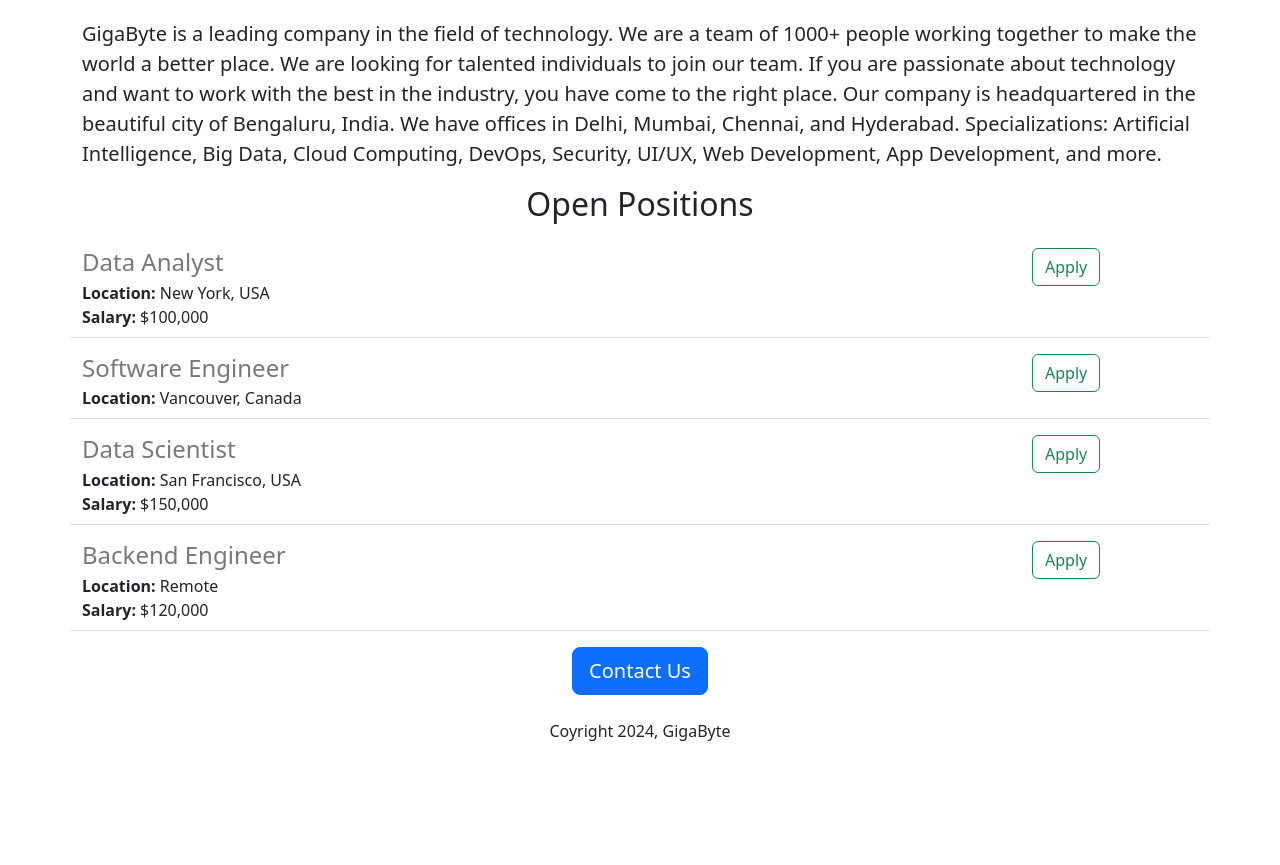
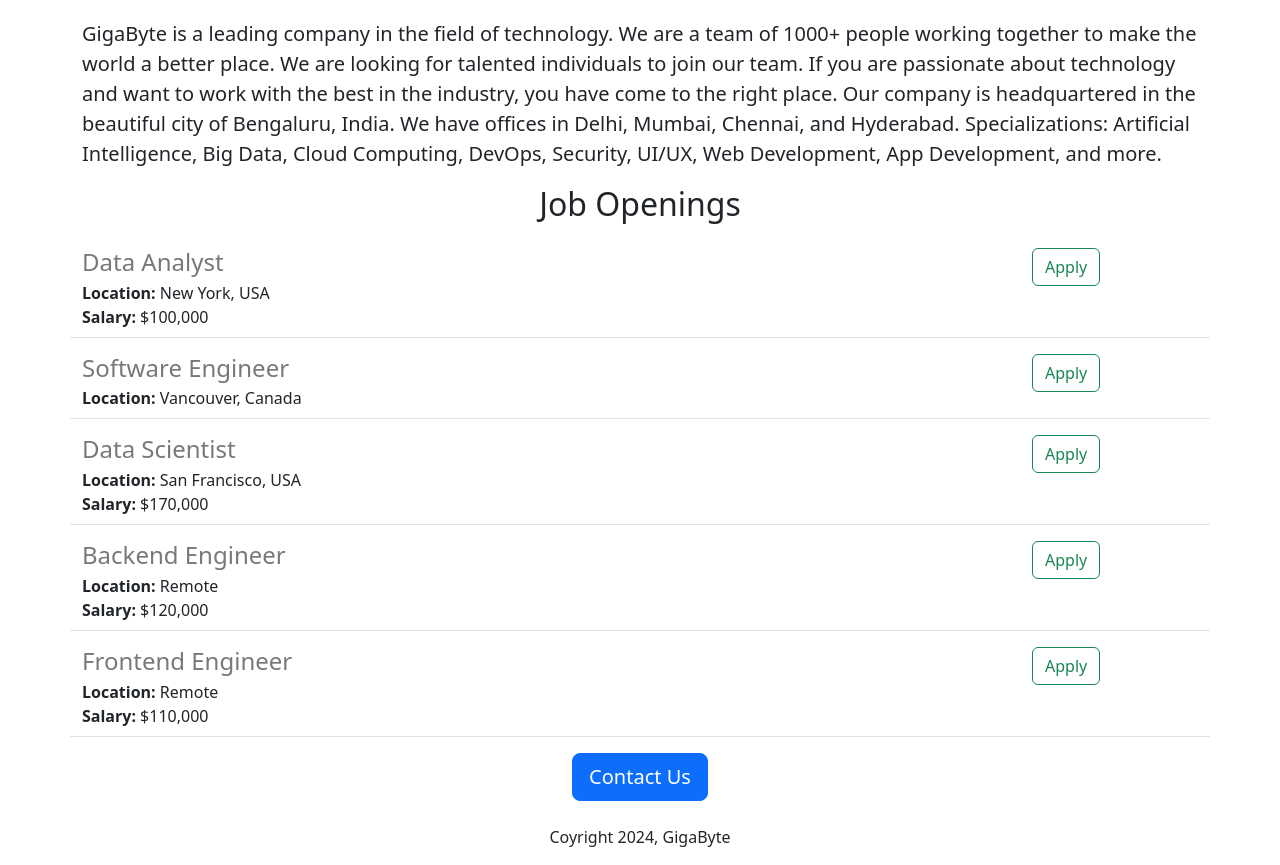
Before and after one commit to TheBearguy/GigaByte-Careers-Website, a Flask app: page / in a window 1280 px wide. Shown: the part 491-1356 px from the top of the page. Before the commit the page ends 1232 px from the top, so only its background shows below. Run offline with Flask 3, Linux system fonts and the light colour scheme.

Commit message:
made some changs

```diff
--- a/app.py
+++ b/app.py
@@ -19,13 +19,19 @@
         "id": 3,
         "title": "Data Scientist",
         "location": "San Francisco, USA",
-        "salary": "$150,000"
+        "salary": "$170,000"
     },
     {
         "id": 4,
         "title": "Backend Engineer",
         "location": "Remote",
         "salary": "$120,000"
+    },
+    {
+        "id": 5,
+        "title": "Frontend Engineer",
+        "location": "Remote",
+        "salary": "$110,000"
     }
 ]
 
--- a/templates/home.html
+++ b/templates/home.html
@@ -22,7 +22,7 @@
         Our company is headquartered in the beautiful city of Bengaluru, India. We have offices in Delhi, Mumbai, Chennai, and Hyderabad.
             Specializations: Artificial Intelligence, Big Data, Cloud Computing, DevOps, Security, UI/UX, Web Development, App Development, and more.
         </p>
-        <h2 class="text-center mt-2 mb-4">Open Positions</h2>
+        <h2 class="text-center mt-2 mb-4">Job Openings</h2>
             {% for job in jobs %}
                {% include 'jobitem.html' %}
             {% endfor %}
```
